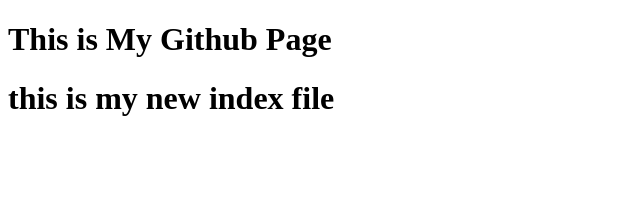
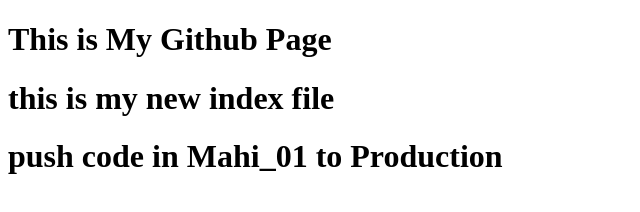
Before and after one commit to MAHI2710-web/Mahi_202326800064_Mid2025, a plain HTML site: page index.html in a window 1280 px wide. Shown: the whole page, without its empty margins (0-640 px from the left). Drawn offline with Linux system fonts and the light colour scheme.

Commit message:
fourth commit

```diff
--- a/index.html
+++ b/index.html
@@ -8,5 +8,6 @@
 <body>
     <h1> This is My Github Page</h1>
     <h1> this is my new index file</h1>
+    <h1> push code in Mahi_01 to Production</h1>
 </body>
 </html>
```
